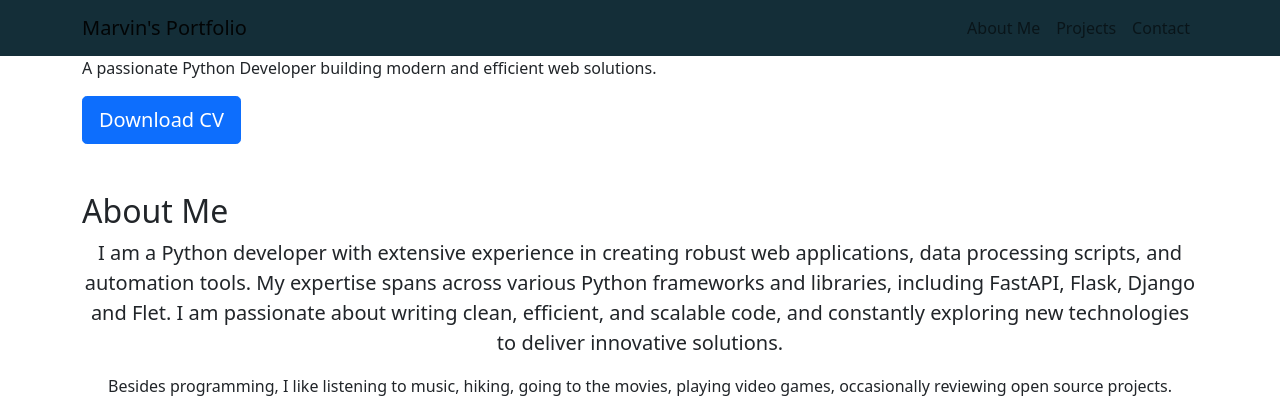
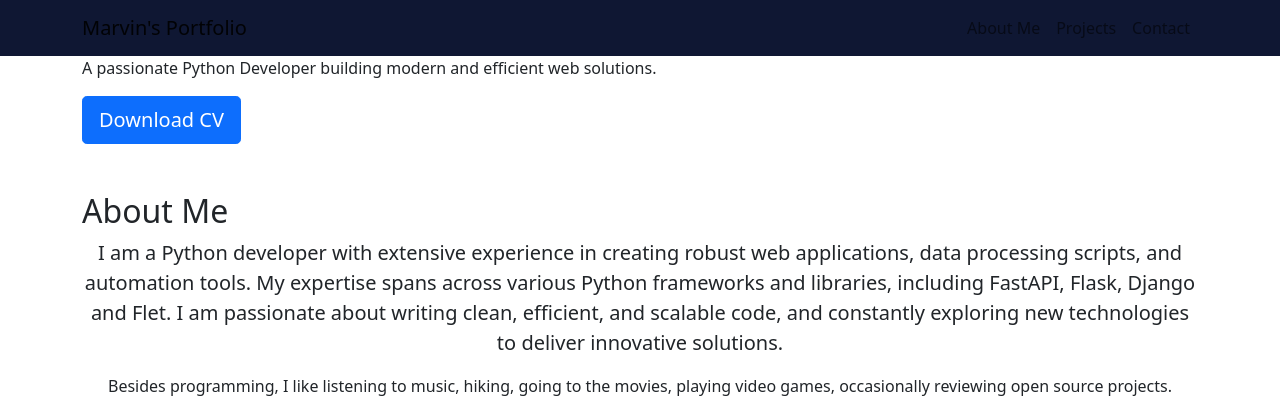
Before and after one commit to marvinzuniga19/mz_portfolio_fastApi, a Python web app: template templates/index.html in a window 1280 px wide. Shown: the top 420 px of the page. Run offline with Jinja, Linux system fonts and the light colour scheme; the template is opened without the code that fills it, so the values that code supplies are empty.

Commit message:
mas cambios

```diff
--- a/static/css/styles.css
+++ b/static/css/styles.css
@@ -1,7 +1,6 @@
 
         body {
-            /* background-image: url('/static/images/background.jpg'); */
-            background-color: rgb(20, 46, 56);
+            background-color: #022c5e;
             background-size: cover;
             background-attachment: fixed;
             font-family: 'Segoe UI', Tahoma, Geneva, Verdana, sans-serif;
--- a/templates/index.html
+++ b/templates/index.html
@@ -14,7 +14,7 @@
 </head>
 <body>
     <!-- Navbar -->
-    <nav class="navbar navbar-expand-lg navbar-light fixed-top" style="background-color: rgb(20, 46, 56);">
+    <nav class="navbar navbar-expand-lg navbar-light fixed-top" style="background-color: rgb(15, 23, 51);">
         <div class="container">
             <a class="navbar-brand" href="#">Marvin's Portfolio</a>
             <button class="navbar-toggler" type="button" data-bs-toggle="collapse" data-bs-target="#navbarNav" aria-controls="navbarNav" aria-expanded="false" aria-label="Toggle navigation">
```
